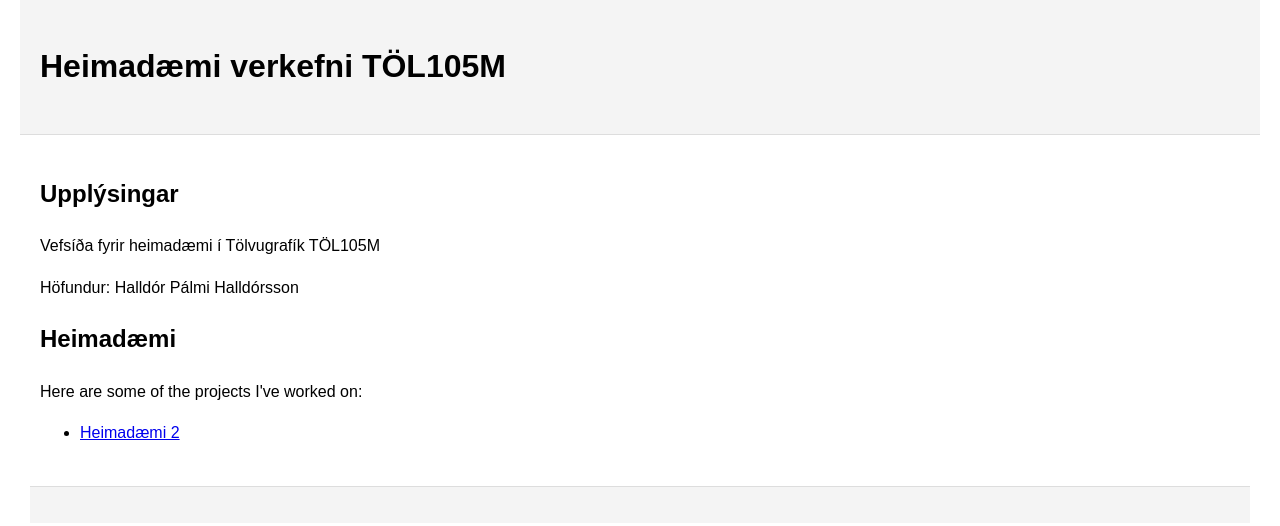
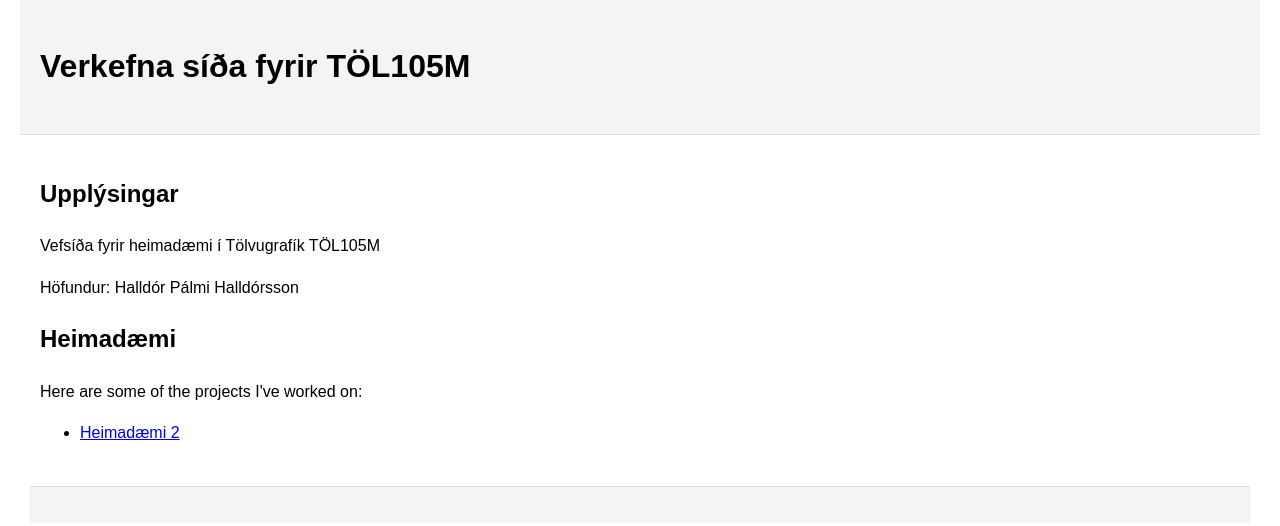
Before and after one commit to halldorpalmi/halldorpalmi.github.io, a plain HTML site: page github-pages-site/index.html in a window 1280 px wide. Drawn offline with Linux system fonts and the light colour scheme.

Commit message:
Update index.html

```diff
--- a/github-pages-site/index.html
+++ b/github-pages-site/index.html
@@ -8,7 +8,7 @@
 <body>
     <header>
         <td>
-        <h1>Heimadæmi verkefni TÖL105M</h1>
+        <h1>Verkefna síða fyrir TÖL105M</h1>
         </td>
     </header>
 
```
